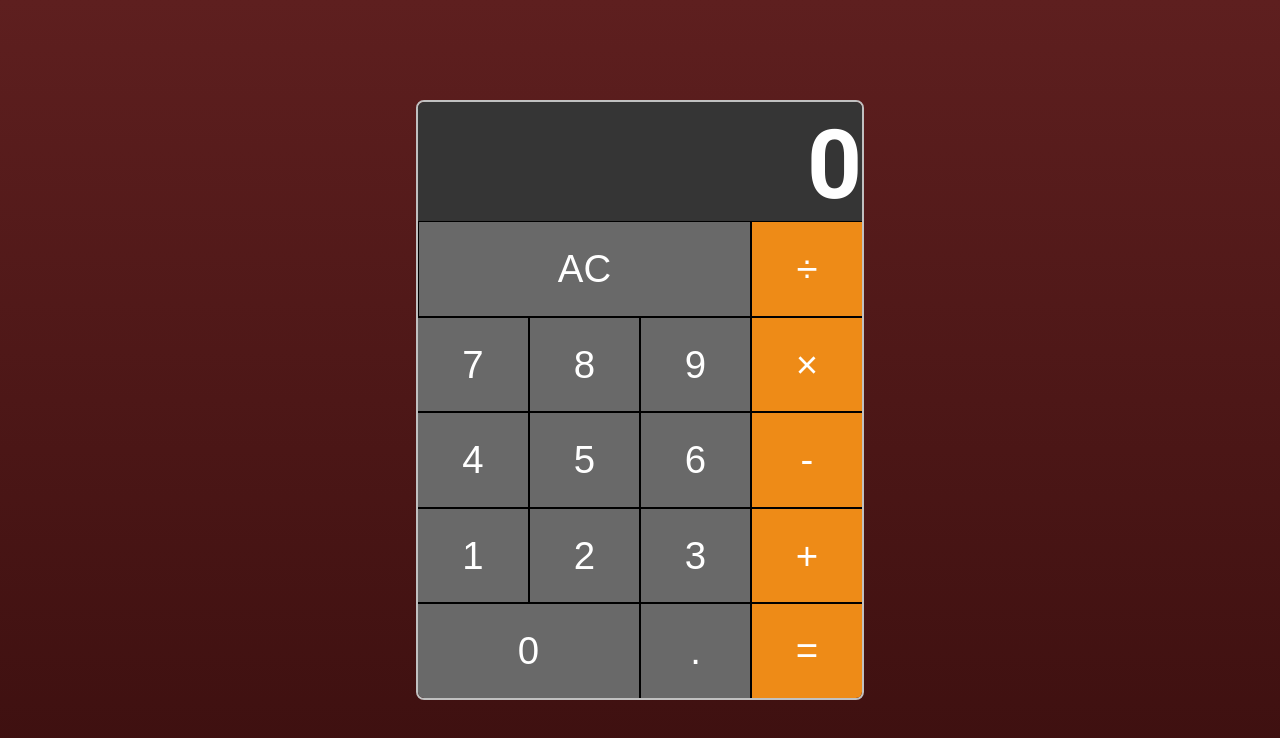
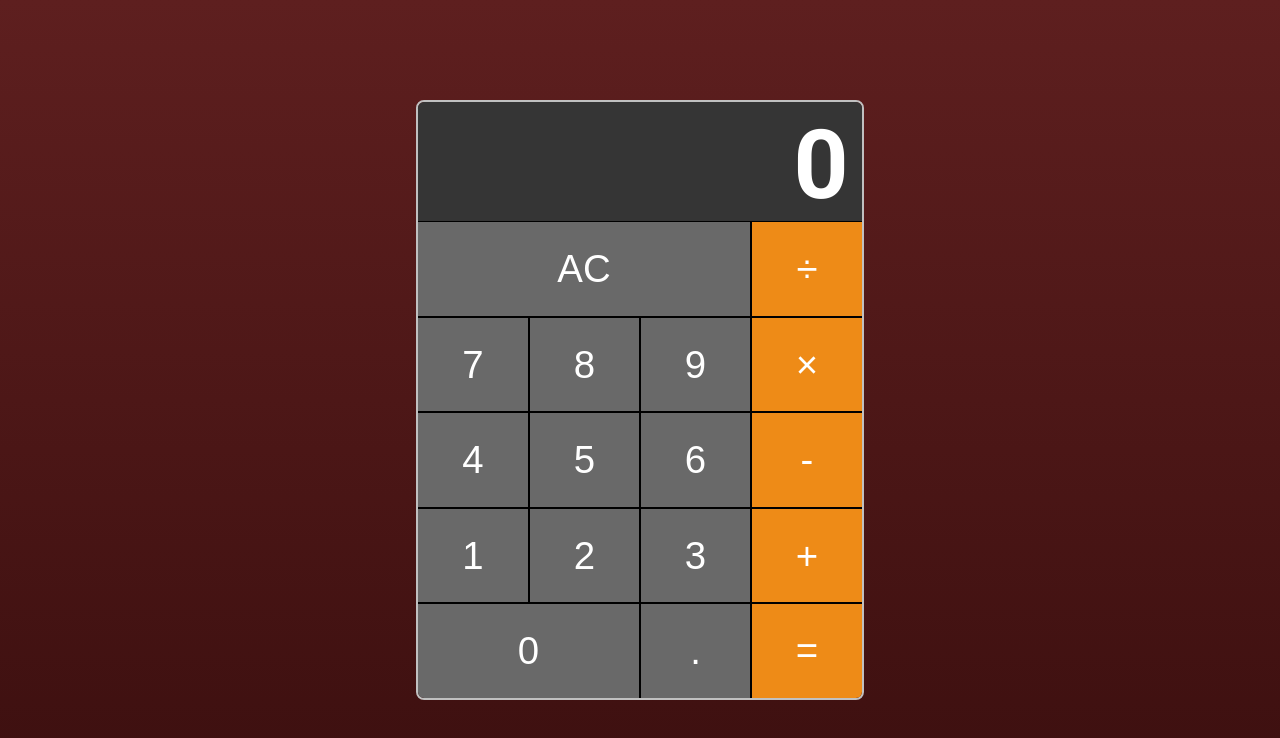
Before and after one commit to Barnaby-1/Calculator, a plain HTML site: page index.html in a window 1280 px wide. Drawn offline with Linux system fonts and the light colour scheme.

Commit message:
amend calc layout

```diff
--- a/style.css
+++ b/style.css
@@ -43,6 +43,7 @@ body {
 
 #output-text {
     margin-top: auto;
+    margin-right: 3%;
 }
 
 #all-clear-container {
@@ -89,7 +90,7 @@ button:active {
     border-bottom-right-radius: 6.25px;
 }
 
-button #all-clear, #calc-7, #calc-4, #calc-1, #calc-0 {
+#all-clear, #calc-7, #calc-4, #calc-1, #calc-0 {
     border-left: none;
 }
 
```
